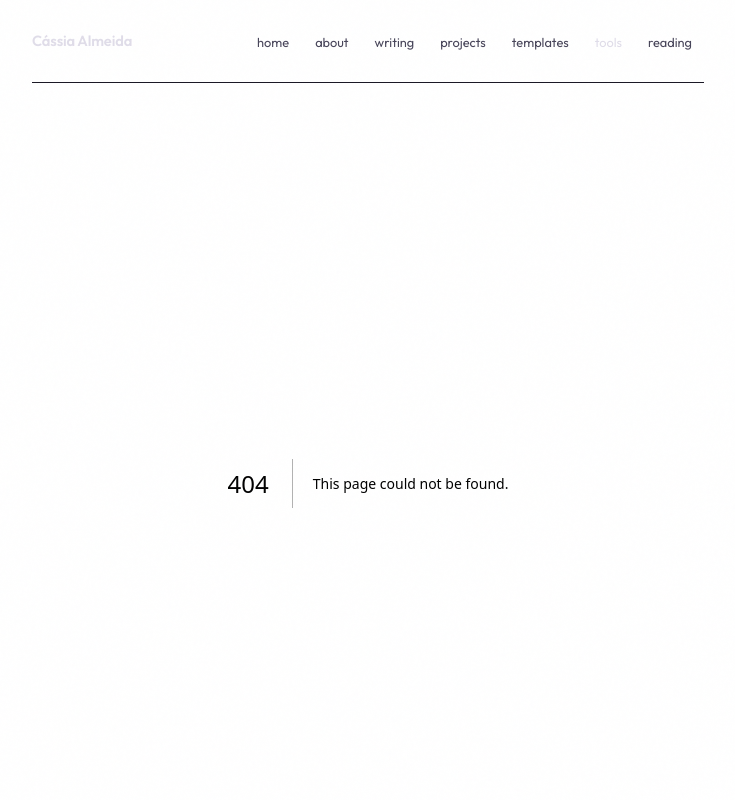
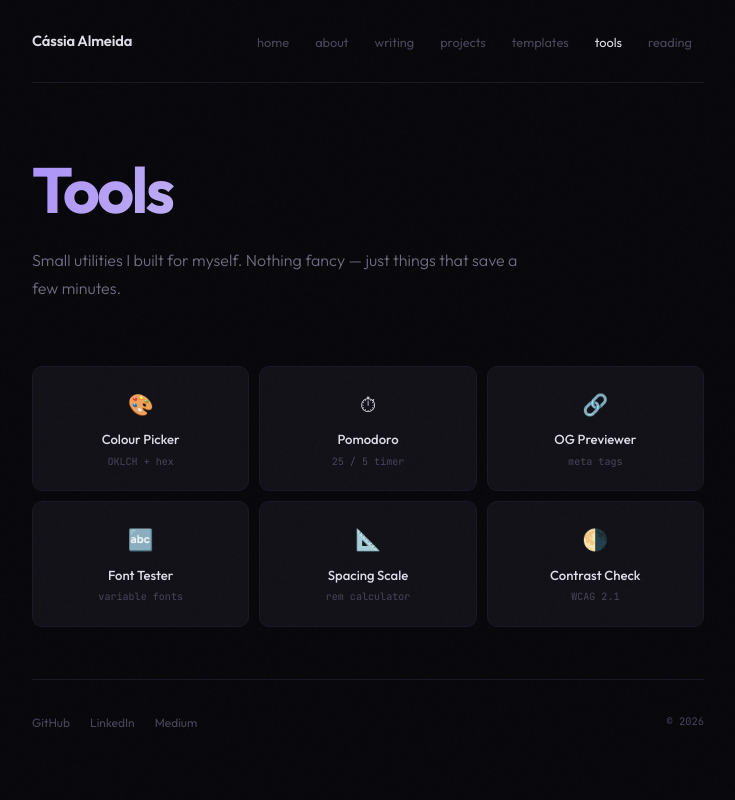
Before and after one commit to shiphrahx/cassia-almeida.com, a Next.js app: page /tools in a window 1280 px wide. Before the commit this address had no page. Shown: the top 800 px of the page, without its empty margins (272-1007 px from the left). Built offline with nearby package versions, Linux system fonts and the light colour scheme.

Commit message:
feat: add tools page

```diff
--- /dev/null
+++ b/app/tools/page.tsx
@@ -0,0 +1,45 @@
+export default function Tools() {
+  return (
+    <>
+      <h1 className="page-title">Tools</h1>
+      <p className="page-subtitle">
+        Small utilities I built for myself. Nothing fancy — just things that save a few minutes.
+      </p>
+
+      <div className="section">
+        <div className="compact-grid">
+          <a className="compact-item" href="#">
+            <span className="compact-icon">🎨</span>
+            <div className="compact-name">Colour Picker</div>
+            <div className="compact-meta">OKLCH + hex</div>
+          </a>
+          <a className="compact-item" href="#">
+            <span className="compact-icon">⏱</span>
+            <div className="compact-name">Pomodoro</div>
+            <div className="compact-meta">25 / 5 timer</div>
+          </a>
+          <a className="compact-item" href="#">
+            <span className="compact-icon">🔗</span>
+            <div className="compact-name">OG Previewer</div>
+            <div className="compact-meta">meta tags</div>
+          </a>
+          <a className="compact-item" href="#">
+            <span className="compact-icon">🔤</span>
+            <div className="compact-name">Font Tester</div>
+            <div className="compact-meta">variable fonts</div>
+          </a>
+          <a className="compact-item" href="#">
+            <span className="compact-icon">📐</span>
+            <div className="compact-name">Spacing Scale</div>
+            <div className="compact-meta">rem calculator</div>
+          </a>
+          <a className="compact-item" href="#">
+            <span className="compact-icon">🌗</span>
+            <div className="compact-name">Contrast Check</div>
+            <div className="compact-meta">WCAG 2.1</div>
+          </a>
+        </div>
+      </div>
+    </>
+  );
+}
```
